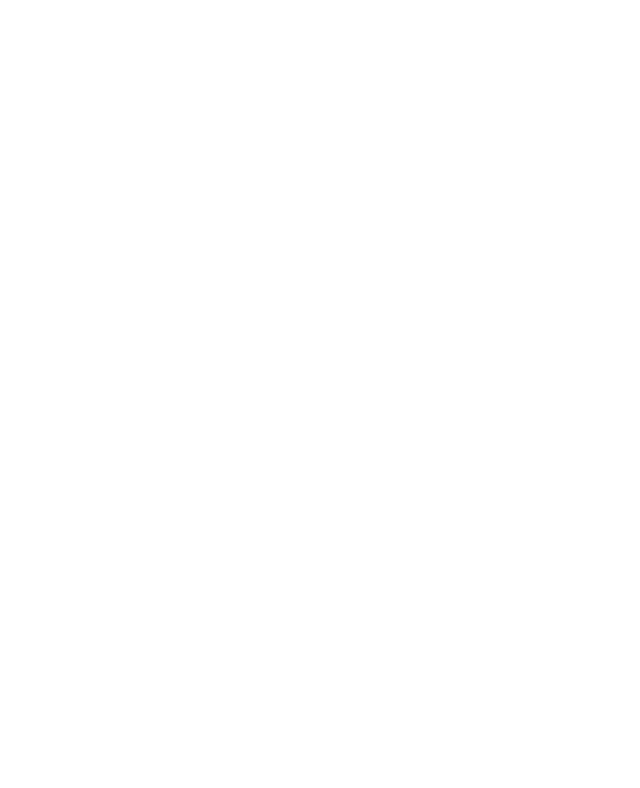
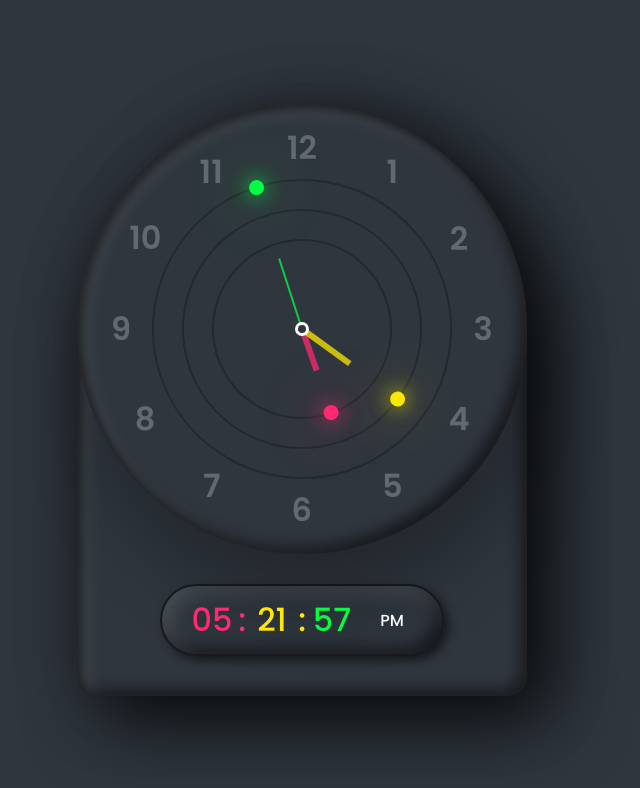
Before and after one commit to AbdurahmonAsqarov/Clock, a plain HTML site: page index.html in a window 1280 px wide. Shown: the whole page, without its empty margins (338-978 px from the left). Drawn offline with Linux system fonts and the light colour scheme.

Commit message:
Best clock ever!

```diff
--- a/css/style.css
+++ b/css/style.css
@@ -12,14 +12,157 @@ body{
     justify-content: center;
     align-items: center;
     min-height: 100vh;
-    background: #2f363e;
+    background-color: #2f363e;
 }
 .container{
     position: relative;
+    background-color: #2f363e;
+    /* min-height: 500px; */
+    border-radius: 20px;
+    border-top-left-radius: 225px;
+    border-top-right-radius: 225px;
+    box-shadow: 25px 25px 75px rgba(0,0,0,0.75),
+    10px 10px 70px rgba(0,0, 0,0.25),
+    inset 5px 5px 10px rgba(0,0,0,0.5),
+    inset 5px 5px 20px rgba(225,225,225,0.2),
+    inset -5px -5px 15px rgba(0,0,0,0.75) ;
+    display: flex;
+    justify-content: center;
+    align-items: center;
+    flex-direction: column;
 }
 .clock{
     position: relative;
     width: 450px;
     height: 450px;
-    background: #2f363e;
+    background-color: #2f363e;
+    display: flex;
+    justify-content: center;
+    align-items: center;
+    margin-bottom: 30px;
+
+    border-radius: 50%;
+    box-shadow: 10px 50px 70px rgba(0,0, 0,0.25),
+    inset 5px 5px 10px rgba(0,0,0,0.5),
+    inset 5px 5px 20px rgba(225,225,225,0.2),
+    inset -5px -5px 15px rgba(0,0,0,0.75) ;
 }
+.clock::before{
+    content: '';
+    position: absolute;
+    width: 8px;
+    height: 8px;
+    background-color: #2f363e;
+    border: 3px solid #fff;
+    border-radius: 50%;
+    z-index: 10000;
+}
+.clock span{
+    position: absolute;
+    inset: 20px;
+    color: #fff;
+    text-align: center;
+    transform: rotate(calc(30deg * var(--i)));
+}
+.clock span b{
+    font-size: 2em;
+    opacity: 0.25;
+    font-weight: 600;
+    transform: rotate(calc(-30deg * var(--i)));
+    display: inline-block;
+}
+.circle{
+    position: absolute;
+    width: 300px;
+    height: 300px;
+    border: 2px solid rgba(0,0, 0,0.25);
+    border-radius: 50%;
+    display: flex;
+    justify-content: center;
+    align-items: flex-start;
+    z-index: 10;
+}
+.circle i{
+    position: absolute;
+    width: 6px;
+    height: 50%;
+    background: var(--clr);
+    opacity: 0.75;
+    transform-origin: bottom;
+    transform: scaleY(0.5);
+}
+.circle:nth-child(1) i{
+    width: 2px;
+}
+.circle:nth-child(2) i{
+    width: 6px;
+}
+.circle2{
+    width: 240px;
+    height: 240px;
+    z-index: 9;
+}
+.circle3{
+    width: 180px;
+    height: 180px;
+    z-index: 8;
+}
+.circle::before{
+    position: absolute;
+    top: -8.5px;
+    content: '';
+    width: 15px;
+    height: 15px;
+    border-radius: 50%;
+    background: var(--clr);
+    box-shadow: 0 0 20px var(--clr),
+    0 0 60px var(--clr);
+}
+
+/* Digital clock style */
+
+#time{
+    margin-bottom: 40px;
+    display: flex;
+    padding: 10px 20px;
+    font-size: 2em;
+    font-weight: 600;
+    border: 2px solid rgba(0,0,0,0.5);
+    border-radius: 40px;
+    box-shadow: 5px 5px 10px rgba(0,0,0,0.5),
+    inset 5px 5px 20px rgba(225,225,225,0.2),
+    inset -5px -5px 15px rgba(0,0,0,0.75)
+}
+#time div{
+    position: relative;
+    width: 60px;
+    font-weight: 500;
+    text-align: center;
+    color: var(--clr);
+}
+#time div:nth-child(1)::after,
+#time div:nth-child(2)::after{
+    content: ':';
+    right: -4px;
+    position: absolute;
+}
+#time div:last-child{
+    font-size: 0.5em;
+    display: flex;
+    justify-content: center;
+    align-self: center;
+    color: #fff;
+}
+
+#time div:nth-child(2)::after{
+    animation: animate 1s steps(1) infinite;
+}
+
+@keyframes animate{
+    0%{
+        opacity: 1;
+    }
+    50%{
+        opacity: 0;
+    }
+}
--- a/index.html
+++ b/index.html
@@ -4,12 +4,87 @@
     <meta charset="UTF-8">
     <meta name="viewport" content="width=device-width, initial-scale=1.0">
     <title>Clock</title>
+    <link rel="stylesheet" href="./css/style.css">
 </head>
 <body>
     <div class="container">
         <div class="clock">
 
+            <div class="circle" id="ab" style="--clr:#04fc43;"><i></i></div>
+            <div class="circle circle2" id="bc" style="--clr:#fee800;"><i></i></div>
+            <div class="circle circle3" id="cd" style="--clr:#ff2972;"><i></i></div>
+
+
+            <span style="--i:1"><b>1</b></span>
+            <span style="--i:2"><b>2</b></span>
+            <span style="--i:3"><b>3</b></span>
+            <span style="--i:4"><b>4</b></span>
+            <span style="--i:5"><b>5</b></span>
+            <span style="--i:6"><b>6</b></span>
+            <span style="--i:7"><b>7</b></span>
+            <span style="--i:8"><b>8</b></span>
+            <span style="--i:9"><b>9</b></span>
+            <span style="--i:10"><b>10</b></span>
+            <span style="--i:11"><b>11</b></span>
+            <span style="--i:12"><b>12</b></span>
+        </div>
+
+        <!-- digital clock -->
+        <div id="time">
+            <div id="hour" style="--clr:#ff2972;">00</div>
+            <div id="minutes" style="--clr:#fee800;">00</div>
+            <div id="seconds" style="--clr:#04fc43;">00</div>
+            <div id="ampm">AM</div>
         </div>
     </div>
+
+    <script>
+        let soat = document.querySelector('#cd')
+        let min = document.querySelector('#bc')
+        let sec = document.querySelector('#ab')
+
+        setInterval(()=>{
+        let day = new Date();
+        let hh = day.getHours() * 30;
+        let mm = day.getMinutes() * 6;
+        let ss = day.getSeconds() * 6;
+
+        soat.style.transform = `rotateZ(${hh+(mm/12)}deg)`;
+        min.style.transform = `rotateZ(${mm}deg)`;
+        sec.style.transform = `rotateZ(${ss}deg)`;
+
+
+            // Digital clock
+
+            let hours = document.getElementById('hour')
+            let minutes = document.getElementById('minutes')
+            let secondes = document.getElementById('seconds')
+            let ampm = document.getElementById('ampm');
+
+            let h =new Date().getHours();
+            let m =new Date().getMinutes();
+            let s =new Date().getSeconds();
+
+            let am = h >= 12 ? "PM" : "AM"
+
+            // Covert 24hr clock to 12hr
+            if (h > 12){
+                h=h-12;
+            }
+
+            // Add zero before single digit number
+
+            h = (h < 10) ? "0" + h : h;
+            m = (m < 10) ? "0" + m : m;
+            s = (s < 10) ? "0" + s : s;
+
+
+            hours.innerHTML = h;
+            minutes.innerHTML = m;
+            secondes.innerHTML = s;
+            ampm.innerHTML = am
+
+        })
+    </script>
 </body>
 </html>
```
